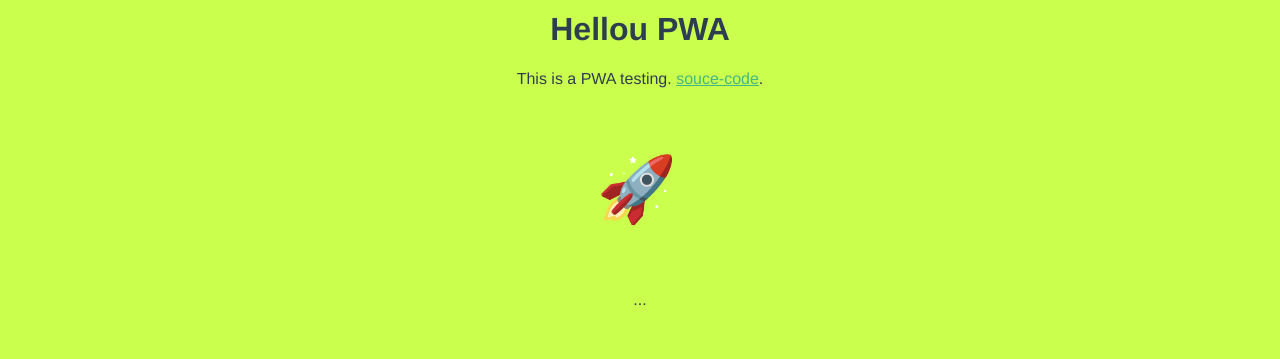
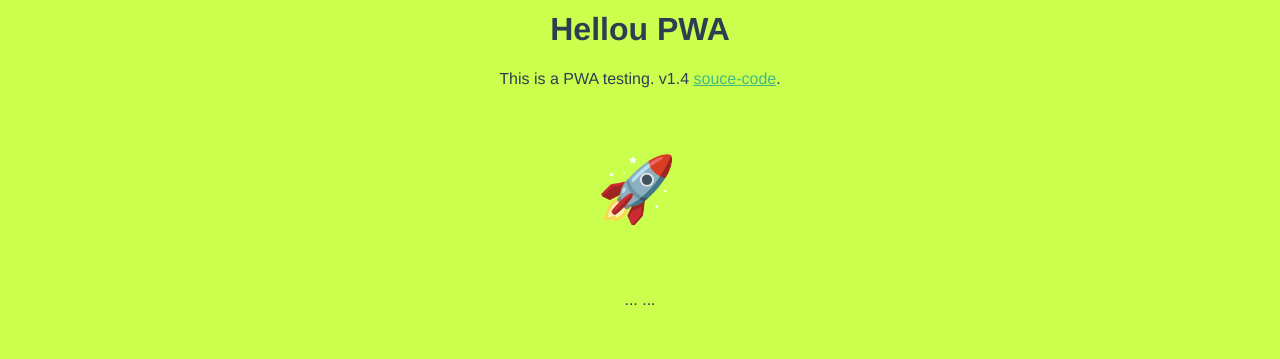
Before and after one commit to huogerac/pwavuejs, a Vue app: page / in a window 1280 px wide. Shown: the part 300-659 px from the top of the page. Built offline with nearby package versions, Linux system fonts and the light colour scheme.

Commit message:
Bump version

```diff
--- a/package.json
+++ b/package.json
@@ -1,6 +1,6 @@
 {
   "name": "mypwa",
-  "version": "0.1.3",
+  "version": "0.1.4",
   "private": true,
   "scripts": {
     "serve": "vue-cli-service serve",
--- a/src/components/HelloPWA.vue
+++ b/src/components/HelloPWA.vue
@@ -2,7 +2,7 @@
   <div class="hello">
     <h1>{{ msg }}</h1>
     <p>
-      This is a PWA testing.
+      This is a PWA testing. v1.4
       <a
         href="https://github.com/huogerac/pwavuejs"
         target="_blank"
@@ -11,7 +11,7 @@
       >.
     </p>
     <p class="move-me supper-large">🚀</p>
-    <p>...</p>
+    <p>... ...</p>
   </div>
 </template>
 
```
